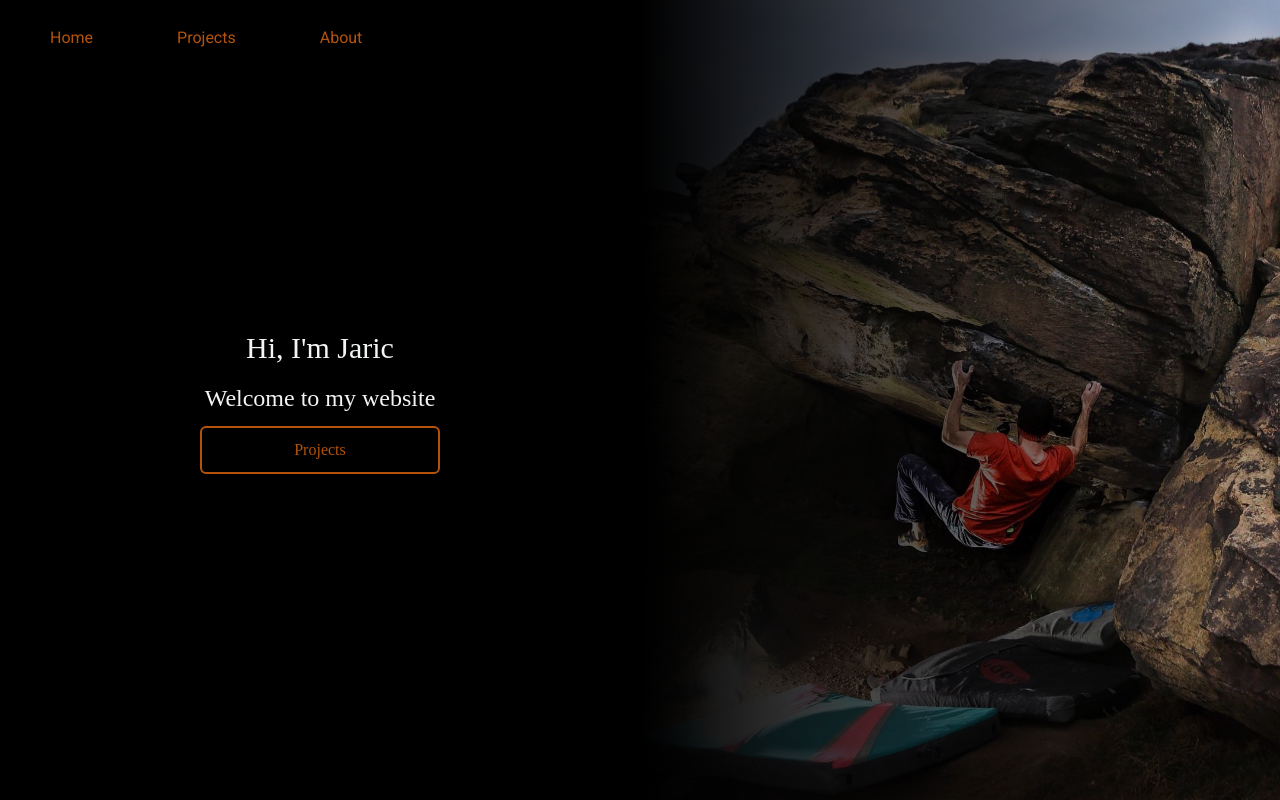
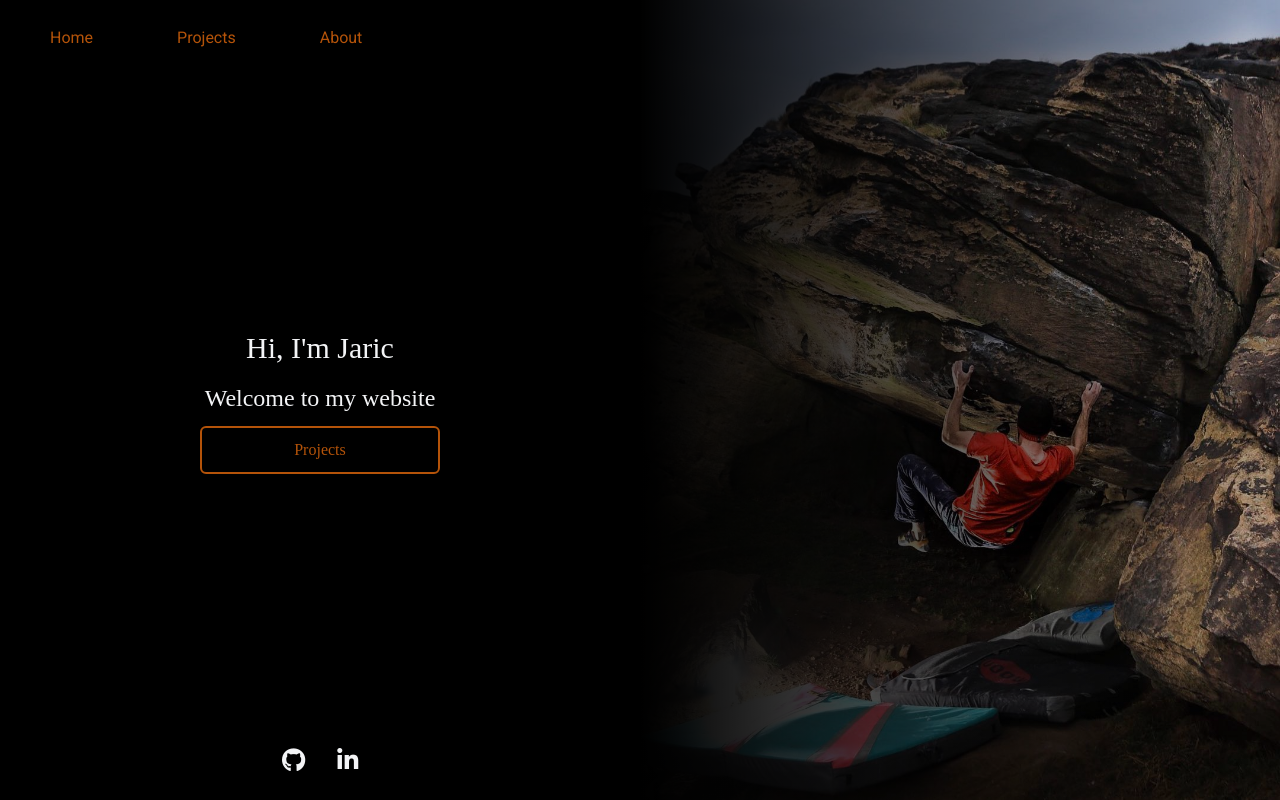
Before and after one commit to JaricW/portfolio, a React (Create React App) app: page / in a window 1280 px wide. Built offline with nearby package versions, Linux system fonts and the light colour scheme; a web font is replaced by a local one.

Commit message:
added linked in and github icons/links to home page

```diff
--- a/public/index.html
+++ b/public/index.html
@@ -12,6 +12,7 @@
     <link rel="preconnect" href="https://fonts.gstatic.com">
 <link href="https://fonts.googleapis.com/css2?family=Orelega+One&family=Roboto&display=swap" rel="stylesheet">
     <link rel="apple-touch-icon" href="%PUBLIC_URL%/logo192.png" />
+    <script src="https://kit.fontawesome.com/574f6db6a3.js" crossorigin="anonymous"></script>
     <!--
       manifest.json provides metadata used when your web app is installed on a
       user's mobile device or desktop. See https://developers.google.com/web/fundamentals/web-app-manifest/
--- a/src/Components/Home.js
+++ b/src/Components/Home.js
@@ -14,6 +14,10 @@ const Home = (props) => {
         >
           <h3>Projects</h3>
         </button>
+        <div className="absolute bottom-6 flex gap-x-8">
+          <a href="https://github.com/JaricW" target="_blank"><i class="fab fa-github text-2xl"></i></a>
+          <a href="https://www.linkedin.com/in/jaric-woodhead/" target="_blank"><i class="fab fa-linkedin-in text-2xl"></i></a>
+        </div>
       </div>
 
       <img
```
